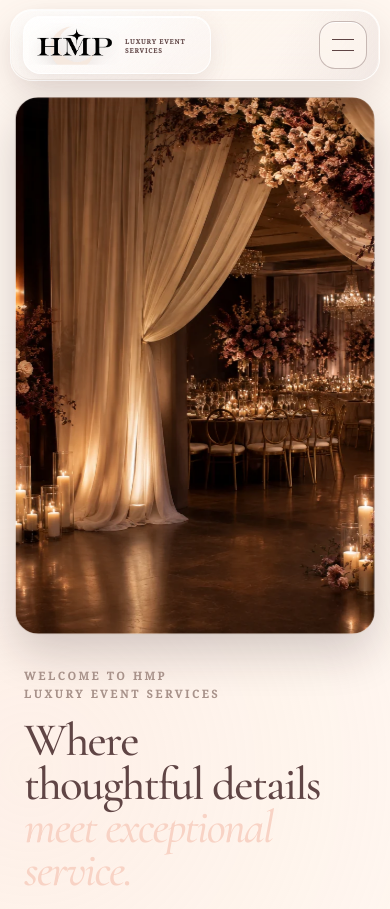
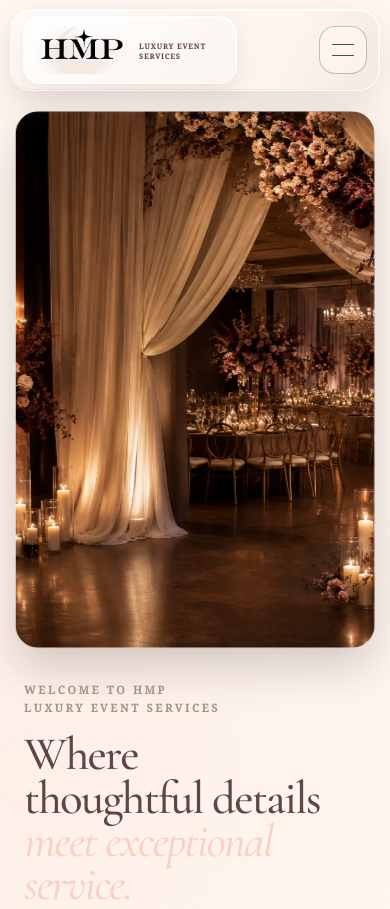
Before and after one commit to Acefayad2/hmp-website, a website: page index.html in a window 390 px wide. Shown: the top 909 px of the page. Drawn offline with nearby package versions, Linux system fonts and the light colour scheme; no server answers; a web font is replaced by a local one.

Commit message:
Enlarge header and reveal complete logo

```diff
--- a/brand.css
+++ b/brand.css
@@ -82,8 +82,8 @@ h3,
   top: 12px;
   left: 2vw;
   width: 96vw;
-  height: 90px;
-  min-height: 90px;
+  height: 104px;
+  min-height: 104px;
   padding: 4px 5vw;
   color: var(--ink);
   border: 1px solid rgba(255, 255, 255, 0.7);
@@ -141,11 +141,11 @@ h3,
 
 .site-header .brand,
 .inner-page .site-header .brand {
-  grid-template-columns: 104px 1fr;
-  gap: 10px;
-  width: 224px;
-  height: 72px;
-  padding: 5px 13px 5px 9px;
+  grid-template-columns: 116px 1fr;
+  gap: 11px;
+  width: 250px;
+  height: 86px;
+  padding: 6px 15px 6px 10px;
   border: 1px solid rgba(255, 255, 255, 0.78);
   border-radius: 18px;
   overflow: hidden;
@@ -163,19 +163,19 @@ h3,
 .inner-page .site-header .brand::after {
   content: "Luxury Event Services";
   color: var(--ink);
-  font: 600 9px/1.45 var(--sans);
+  font: 600 9.5px/1.45 var(--sans);
   letter-spacing: 0.18em;
   text-transform: uppercase;
 }
 
 .site-header .brand-logo,
 .inner-page .site-header .brand-logo {
-  width: 94px;
+  width: 108px;
   height: auto;
-  max-height: 62px;
+  max-height: 72px;
   justify-self: center;
-  clip-path: inset(0 0 28% 0);
-  transform: translateY(7px) scale(1.1);
+  clip-path: inset(0 0 20% 0);
+  transform: translateY(5px) scale(1.05);
   filter: drop-shadow(0 4px 7px rgba(96, 69, 69, 0.2)) contrast(1.08);
 }
 
@@ -339,7 +339,7 @@ h3,
 
   .site-header .brand,
   .inner-page .site-header .brand {
-    width: 202px;
+    width: 230px;
   }
 
   .site-header nav,
@@ -1212,8 +1212,8 @@ textarea:focus {
     top: 9px;
     left: 10px;
     width: calc(100vw - 20px);
-    height: 72px;
-    min-height: 72px;
+    height: 82px;
+    min-height: 82px;
     padding: 2px 12px;
     border-radius: 22px;
     box-shadow:
@@ -1229,24 +1229,24 @@ textarea:focus {
 
   .site-header .brand,
   .inner-page .site-header .brand {
-    grid-template-columns: 88px 1fr;
-    gap: 7px;
-    width: 188px;
-    height: 58px;
-    padding: 2px 8px 2px 6px;
+    grid-template-columns: 100px 1fr;
+    gap: 8px;
+    width: 214px;
+    height: 68px;
+    padding: 3px 10px 3px 7px;
   }
 
   .site-header .brand::after,
   .inner-page .site-header .brand::after {
-    font-size: 6.5px;
+    font-size: 7.2px;
     letter-spacing: 0.14em;
   }
 
   .site-header .brand-logo,
   .inner-page .site-header .brand-logo {
-    width: 84px;
-    max-height: 54px;
-    transform: translateY(6px) scale(1.08);
+    width: 96px;
+    max-height: 62px;
+    transform: translateY(4px) scale(1.04);
   }
 
   .site-header nav,
@@ -1381,7 +1381,7 @@ textarea:focus {
   }
 
   .hero {
-    padding-top: 104px;
+    padding-top: 118px;
   }
 
   .hero-media {
@@ -1592,18 +1592,18 @@ textarea:focus {
 @media (max-width: 360px) {
   .site-header .brand,
   .inner-page .site-header .brand {
-    grid-template-columns: 78px 1fr;
-    width: 170px;
+    grid-template-columns: 90px 1fr;
+    width: 196px;
   }
 
   .site-header .brand-logo,
   .inner-page .site-header .brand-logo {
-    width: 76px;
+    width: 86px;
   }
 
   .site-header .brand::after,
   .inner-page .site-header .brand::after {
-    font-size: 6px;
+    font-size: 6.6px;
     letter-spacing: 0.1em;
   }
 
```
